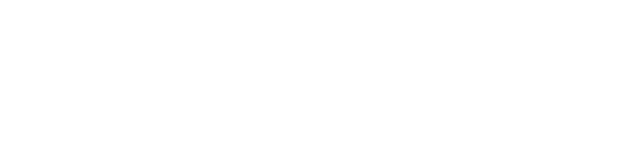
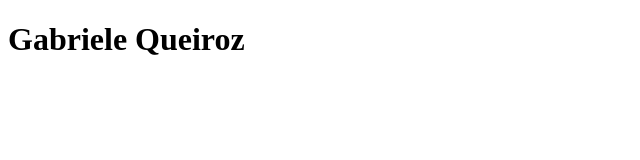
Before and after one commit to gabrielequeiroz/demogit, a plain HTML site: page index.html in a window 1280 px wide. Shown: the whole page, without its empty margins (0-640 px from the left). Drawn offline with Linux system fonts and the light colour scheme.

Commit message:
mudança de título

```diff
--- a/index.html
+++ b/index.html
@@ -7,6 +7,6 @@
     <title>Document</title>
 </head>
 <body>
-
+    <h1>Gabriele Queiroz</h1>
 </body>
 </html>
```
